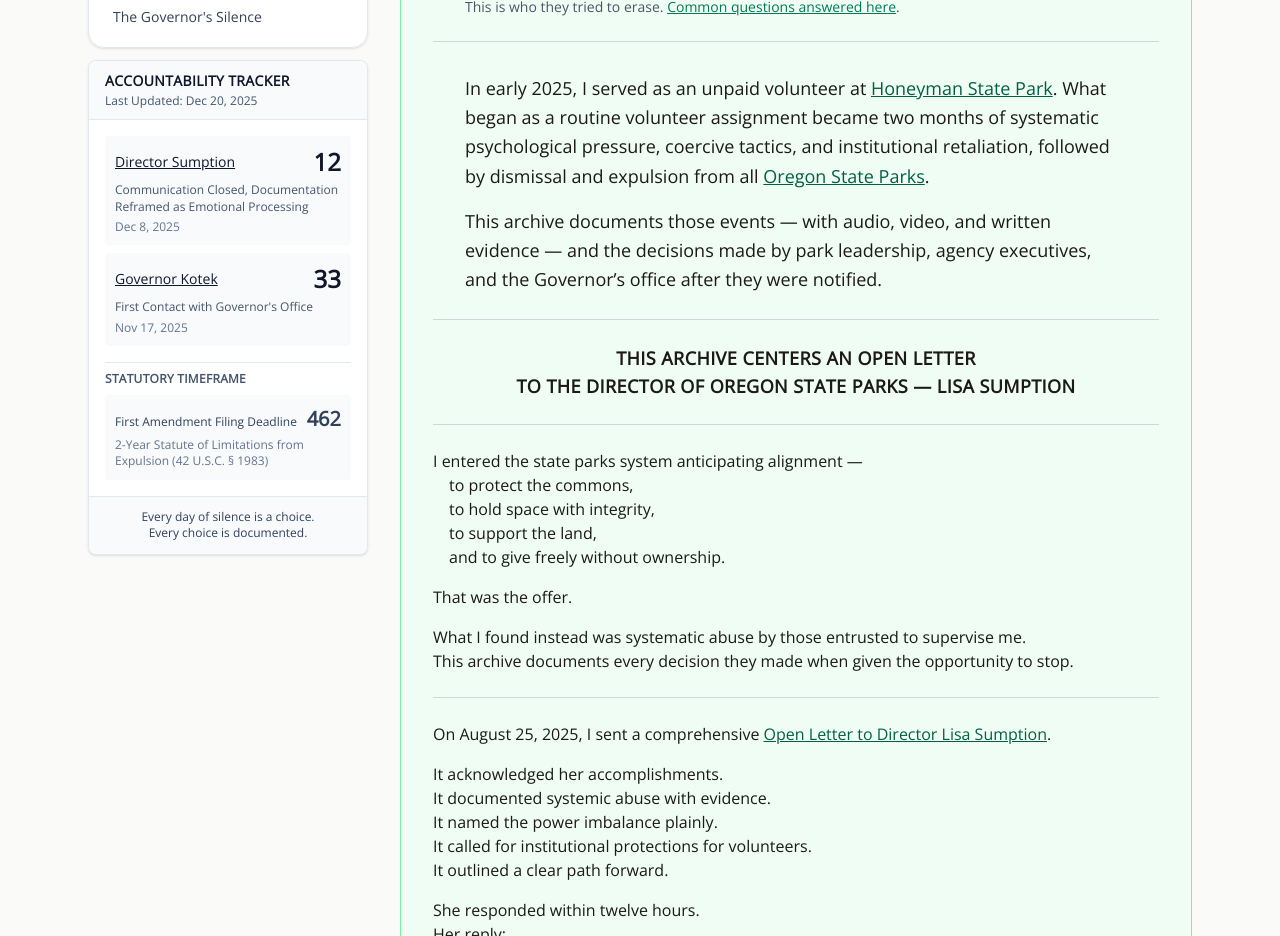
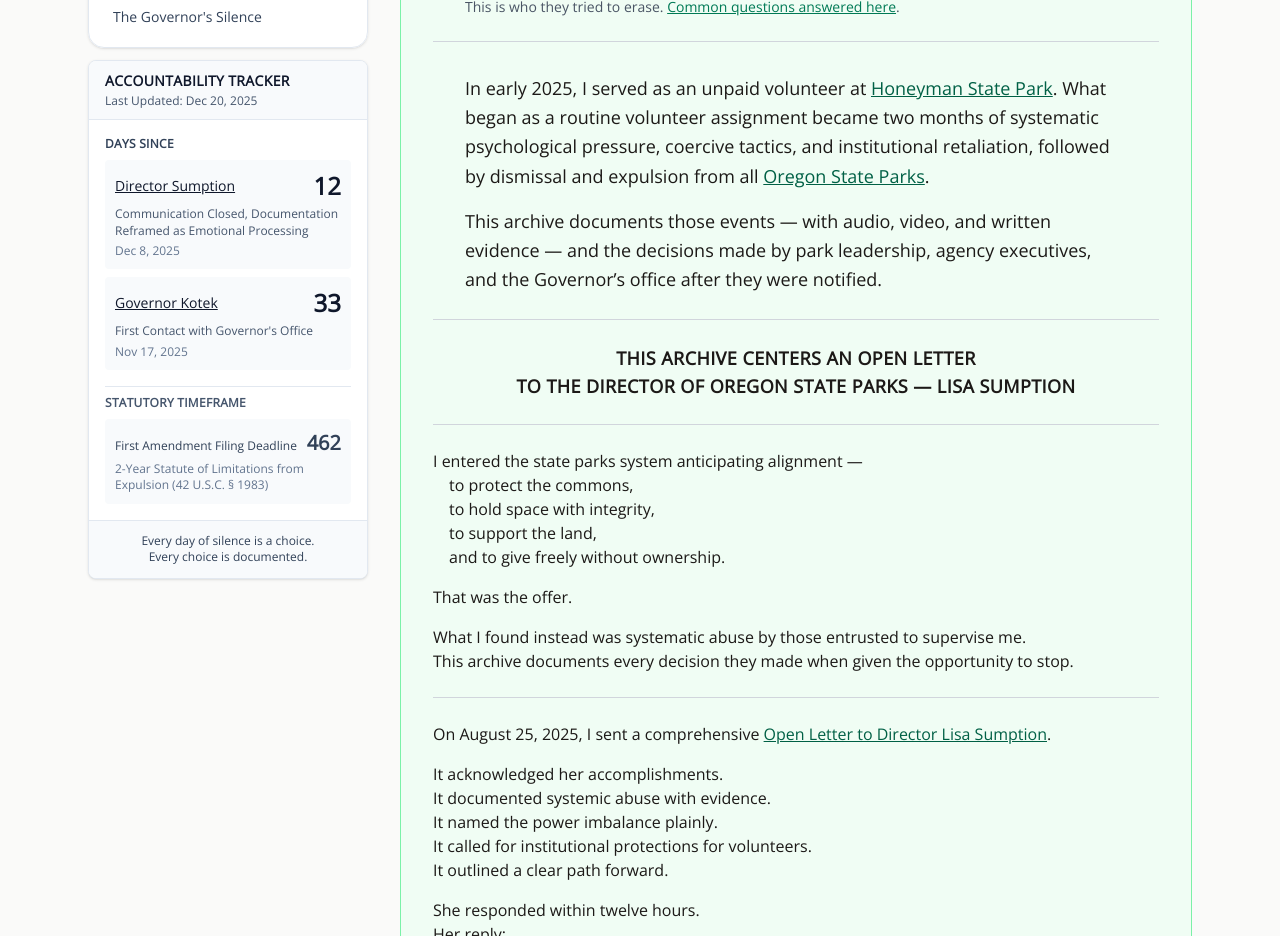
Before and after one commit to rswfire/rswfire.oprd, a Next.js app: page / in a window 1280 px wide. Shown: the part 800-1736 px from the top of the page. Built offline with nearby package versions, Linux system fonts and the light colour scheme.

Commit message:
Updated SilenceTracker.tsx

```diff
--- a/components/archive/SilenceTracker.tsx
+++ b/components/archive/SilenceTracker.tsx
@@ -91,6 +91,9 @@ export default function SilenceTracker() {
             <div className="p-4 space-y-4">
 
                 <div>
+                    <h3 className="text-xs font-semibold text-slate-700 mb-2 uppercase tracking-wide">
+                        Days Since
+                    </h3>
                     <div className="space-y-2">
                         {SILENCE_EVENTS.map((event, index) => {
                             const days = calculateDaysSince(event.date);
```
